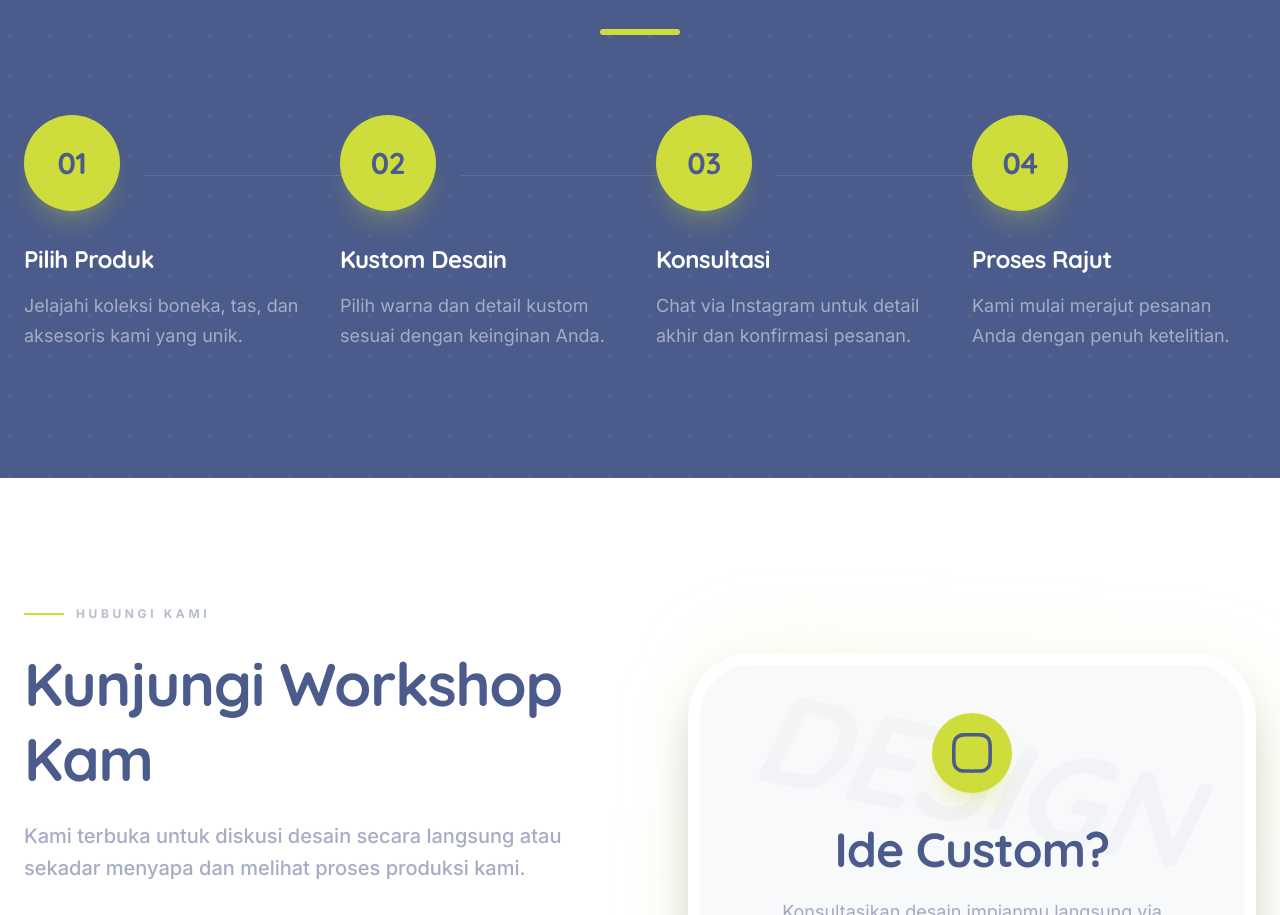
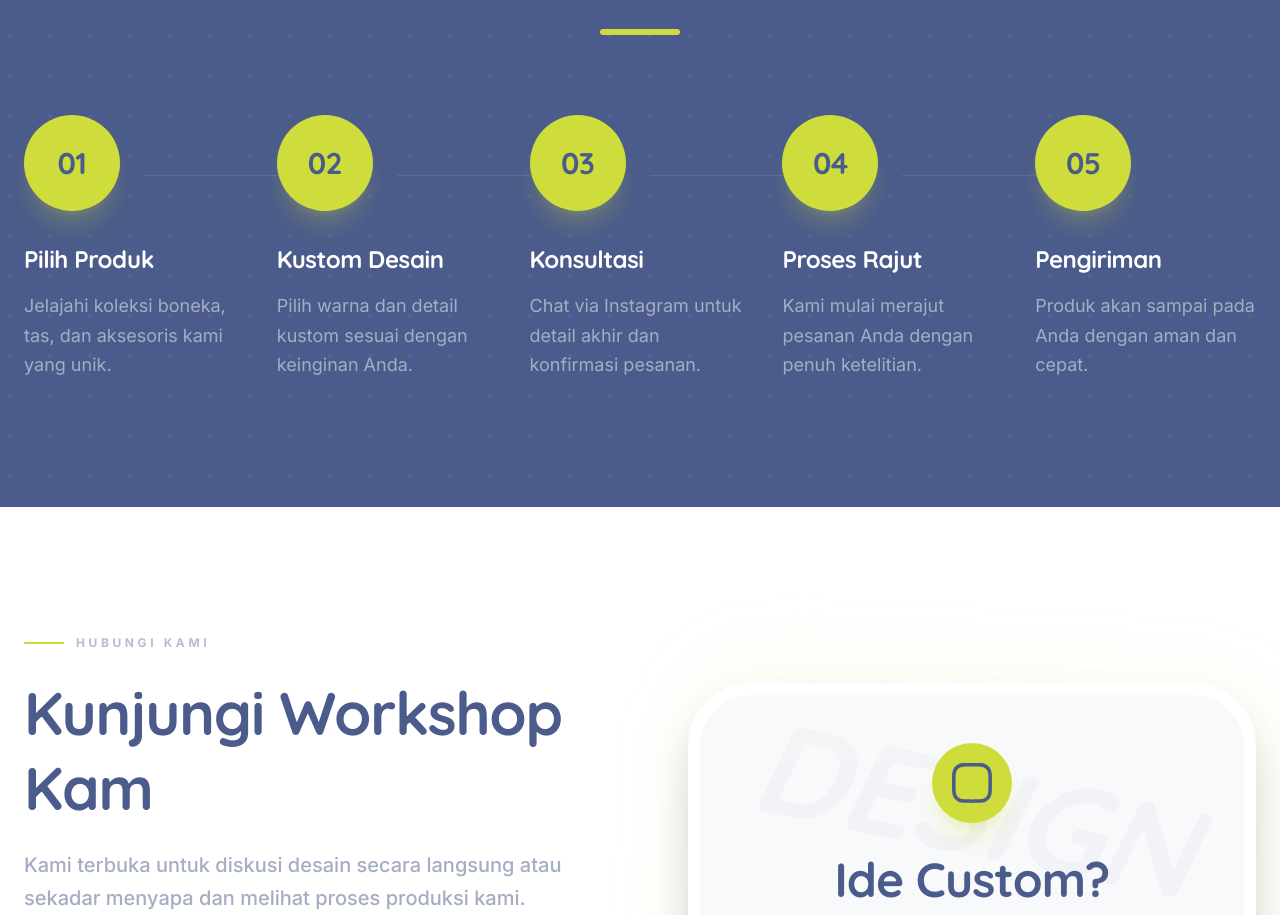
Before and after one commit to seratif-id/harsy-website, a Next.js app: page / in a window 1280 px wide. Shown: the part 3812-4727 px from the top of the page. Built offline with nearby package versions, Linux system fonts and the light colour scheme.

Commit message:
feat: add order flow

```diff
--- a/components/organisms/Landing/HowToOrder.tsx
+++ b/components/organisms/Landing/HowToOrder.tsx
@@ -22,11 +22,16 @@ export const HowToOrder: React.FC = () => {
       number: "04",
       title: "Proses Rajut",
       description: "Kami mulai merajut pesanan Anda dengan penuh ketelitian."
+    },
+       {
+      number: "05",
+      title: "Pengiriman",
+      description: "Produk akan sampai pada Anda dengan aman dan cepat."
     }
   ];
 
   return (
-    <section className="section-padding bg-brand-primary text-white relative overflow-hidden">
+    <section className="section-padding bg-brand-primary text-white relative overflow-hidden pt-8 pb-16">
       {/* Background patterns */}
       <div className="absolute inset-0 opacity-[0.05]" style={{ backgroundImage: `radial-gradient(circle at 10px 10px, white 2px, transparent 0)`, backgroundSize: '40px 40px' }} />
 
@@ -37,7 +42,7 @@ export const HowToOrder: React.FC = () => {
           <div className="w-20 h-1.5 bg-brand-secondary rounded-full" />
         </div>
 
-        <div className="grid grid-cols-1 md:grid-cols-2 lg:grid-cols-4 gap-12 lg:gap-8">
+        <div className="grid grid-cols-1 md:grid-cols-2 lg:grid-cols-5 gap-12 lg:gap-8">
           {steps.map((step, index) => (
             <div key={index} className="relative group">
               {/* Connector line for desktop */}
```
